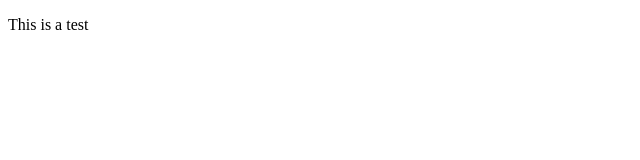
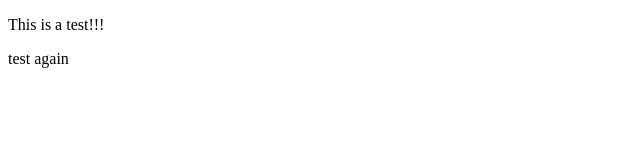
Before and after one commit to JayceDowns42/gitStarted, a plain HTML site: page index.html in a window 1280 px wide. Shown: the full height of the page, 0-640 px from the left. Drawn offline with Linux system fonts and the light colour scheme.

Commit message:
Update index.html
testing change

```diff
--- a/index.html
+++ b/index.html
@@ -7,6 +7,7 @@
   <title>Document</title>
 </head>
 <body>
-  <p>This is a test</p>
+  <p>This is a test!!!</p>
+  <p>test again</p>
 </body>
 </html>
```
